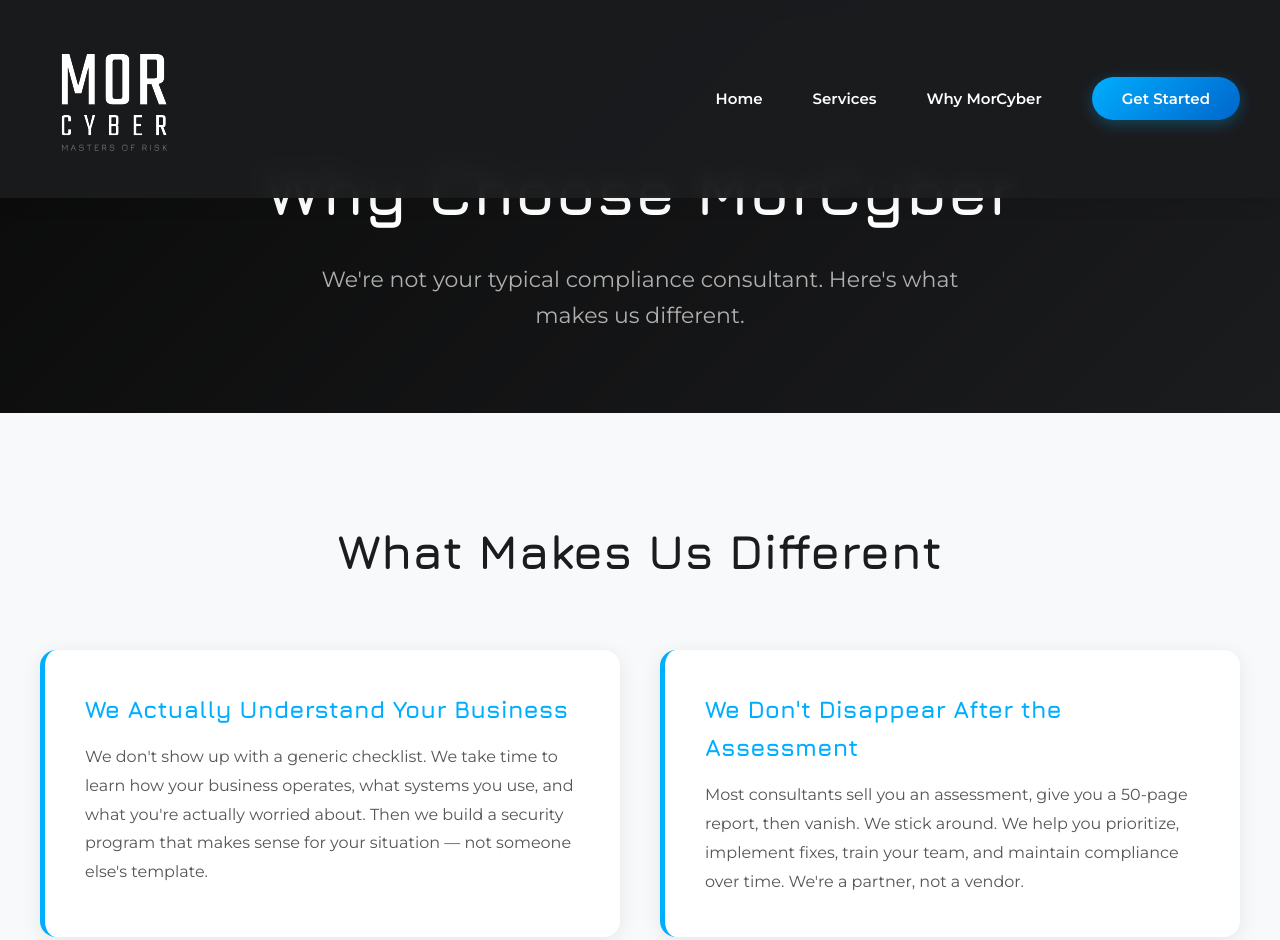
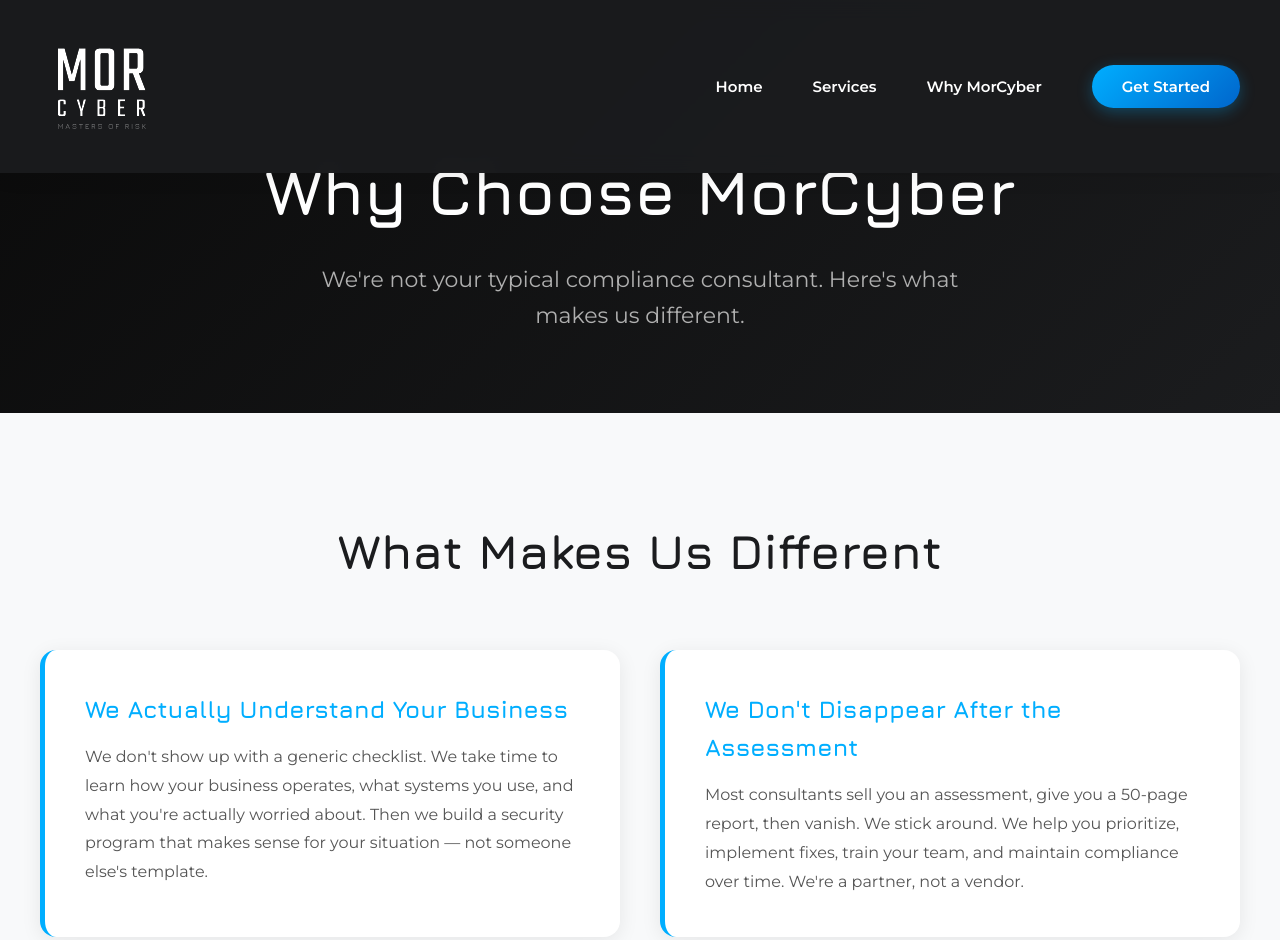
Before and after one commit to SLKCommand/morcyber.github.io, a plain HTML site: page why-morcyber.html in a window 1280 px wide. Shown: the top 940 px of the page. Drawn offline with nearby package versions, Linux system fonts and the light colour scheme; a script that the page names is missing; a web font is replaced by a local one.

Commit message:
Adjust logo height in navigation
Reduced logo height from 150px to 125px.

```diff
--- a/why-morcyber.html
+++ b/why-morcyber.html
@@ -131,7 +131,7 @@
 <body>
     <nav class="navbar">
         <div class="nav-container">
-            <a href="index.html"><img src="MOR_Cyber_logo_.svg" alt="MOR CYBER" style="height: 150px;"></a>
+            <a href="index.html"><img src="MOR_Cyber_logo_.svg" alt="MOR CYBER" style="height: 125px;"></a>
             <ul class="nav-menu">
                 <li><a href="index.html">Home</a></li>
                 <li><a href="services.html">Services</a></li>
```
